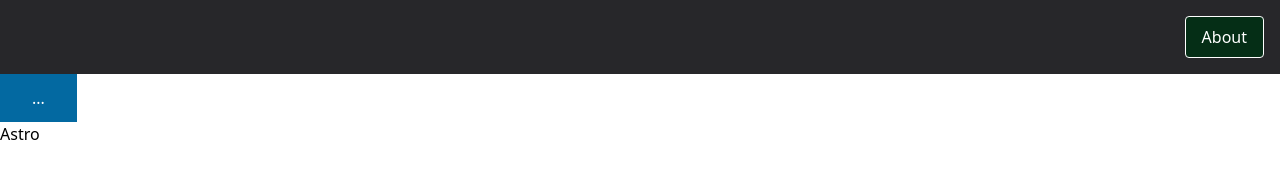
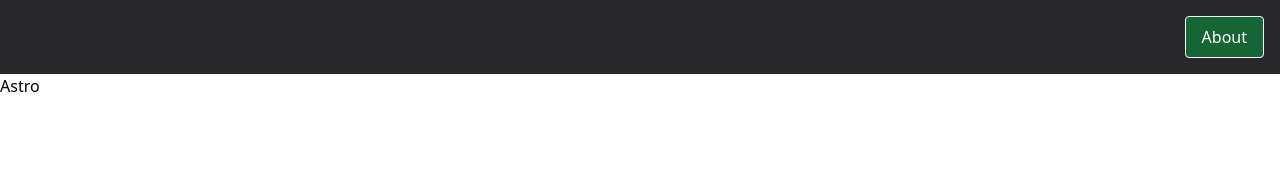
Before and after one commit to nima9/mithqal-culator, an Astro site: page / in a window 1280 px wide. Built offline with nearby package versions, Linux system fonts and the light colour scheme; Astro itself is replaced by a stand-in of ours.

Commit message:
fix: got rid of template/testing code

```diff
--- a/src/components/Header.astro
+++ b/src/components/Header.astro
@@ -5,8 +5,6 @@
 <header class="flex items-center justify-end bg-zinc-800 p-4">
 	<a
 		href="/about"
-		class="inline-block rounded border border-white bg-green-950 px-4 py-2 text-white">About</a
+		class="inline-block rounded border border-white bg-green-800 px-4 py-2 text-white">About</a
 	>
 </header>
-
-<button class="bg-sky-700 px-4 py-2 text-white sm:px-8 sm:py-3">...</button>
```
